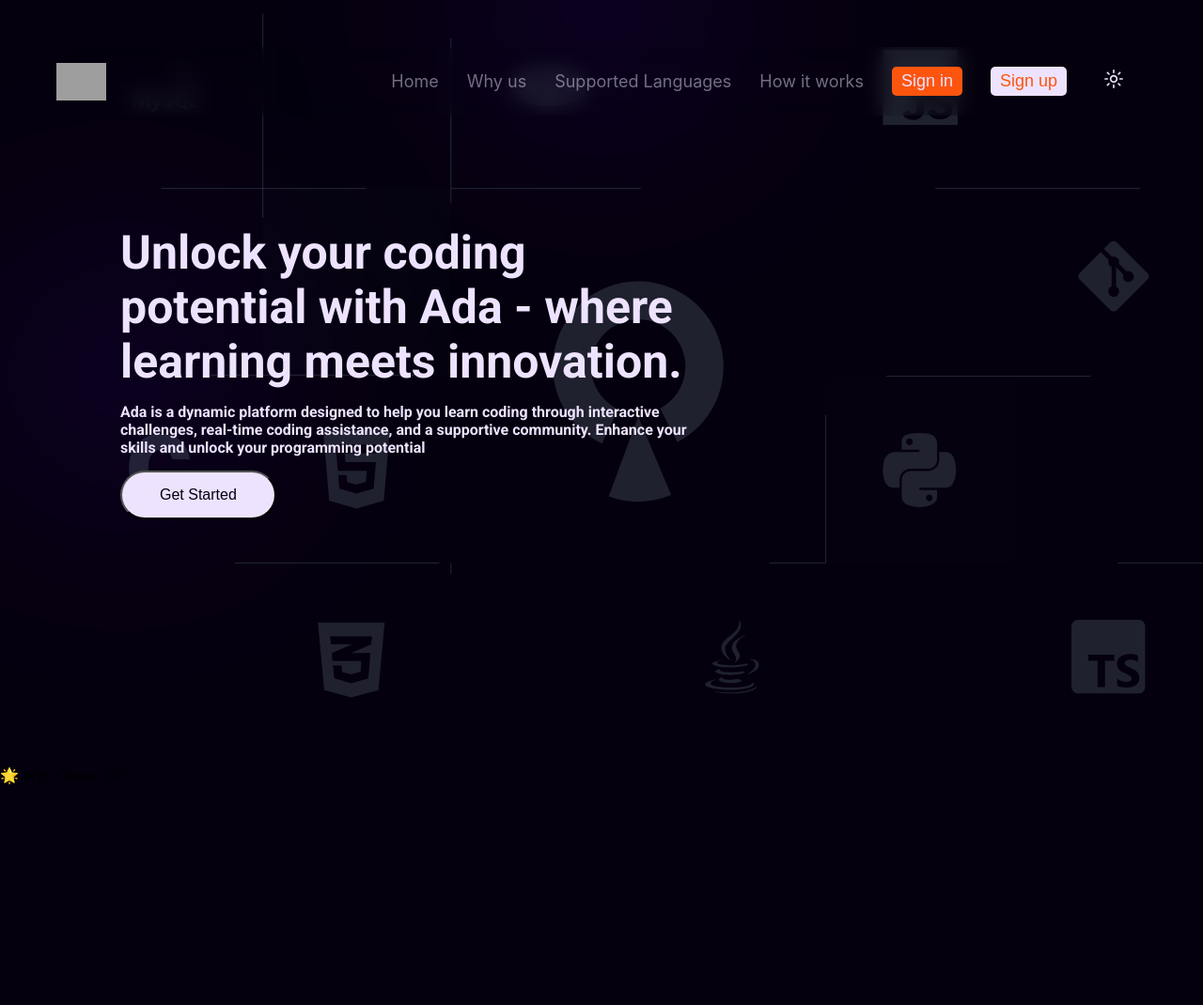
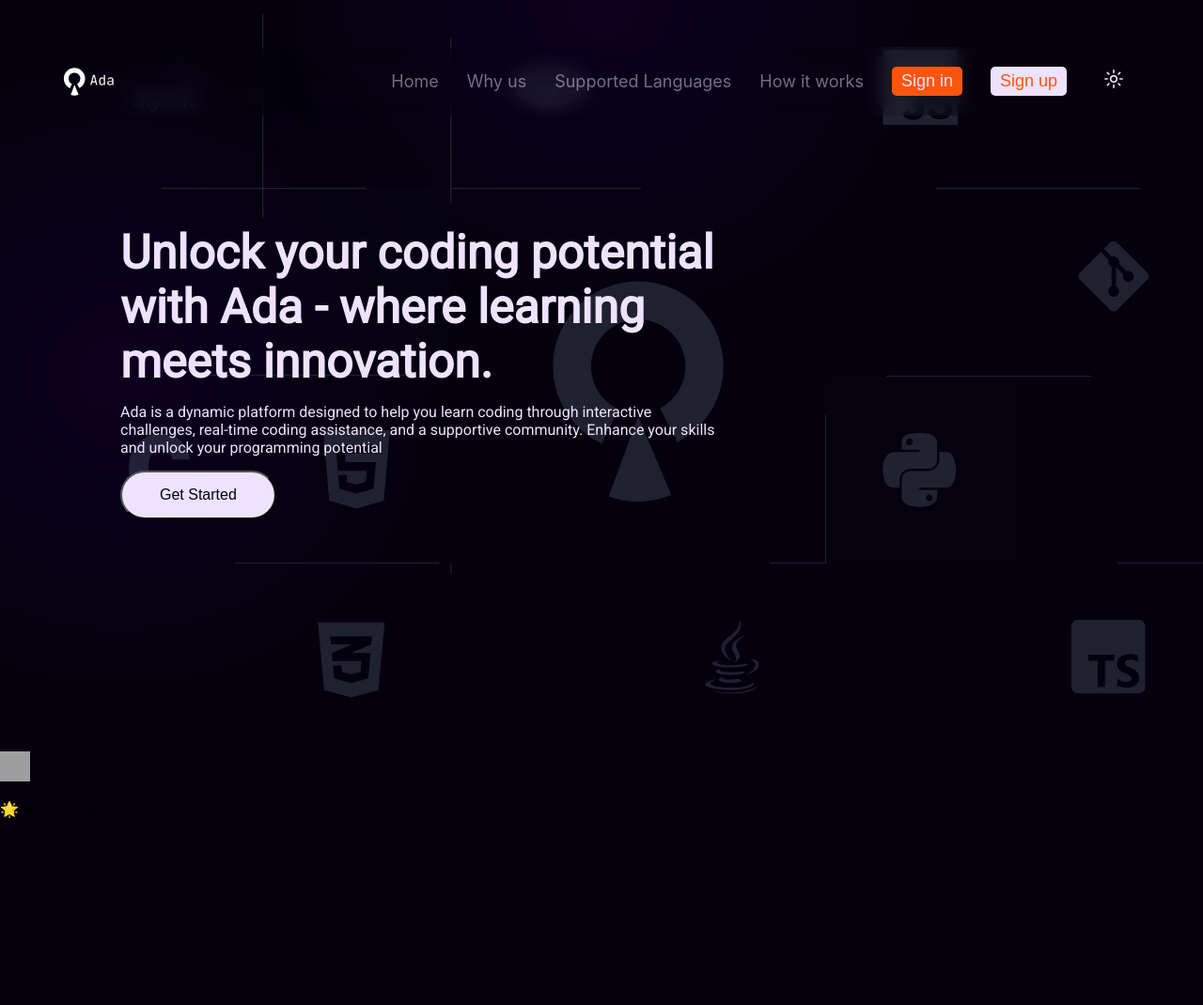
Before and after one commit to AlgorithmicPV/Ada-Learning-Platform, a Flask app: page / in a window 1280 px wide. Shown: the top 1070 px of the page at 94% size. After the commit the page ends 871 px from the top, so only its background shows below. Run offline with Flask 3, Linux system fonts and the light colour scheme; some web fonts are replaced; grey boxes are pictures that could not be loaded.

Commit message:
Add the logo into the landing page

```diff
--- a/static/css/landing_page.css
+++ b/static/css/landing_page.css
@@ -1,14 +1,18 @@
 @font-face {
   font-family: "Inter";
-  src: url("/fonts/Inter.ttf") format("truetype");
+  src: url("../fonts/Inter.ttc") format("truetype");
   font-style: normal;
+  font-style: normal;
+  font-weight: normal;
 }
 
 @font-face {
   font-family: "Roboto";
-  src: url("/fonts/Roboto.ttf") format("truetype");
+  src: url("../fonts/Roboto.ttf") format("truetype");
   font-weight: 700;
   font-style: normal;
+  font-style: normal;
+  font-weight: normal;
 }
 
 html {
--- a/templates/landing_page.html
+++ b/templates/landing_page.html
@@ -12,7 +12,12 @@
   <body>
     <div class="landing-page">
       <div class="landing-page-nav">
-        <img src="{logo}" alt="logo" class="logo" draggable="false" />
+        <img
+          src="{{ url_for('static', filename='images/logos/ada_logo.svg') }}"
+          alt="logo"
+          class="logo"
+          draggable="false"
+        />
         <div class="menu">
           <p class="section-name">
             <a href="#home">Home</a>
@@ -371,6 +376,13 @@
       </section>
       <section id="why_us">
         <div class="why-us-section">
+          <img
+            src="https://twemoji.maxcdn.com/v/latest/72x72/1f929.png"
+            alt="star-struck emoji"
+            width="32"
+            height="32"
+          />
+
           <p class="why-us-txt-1"><span>🌟</span> Why Choose Us?</p>
         </div>
       </section>
```
Also changed, not shown: static/images/logos/ada_logo.svg (added).
